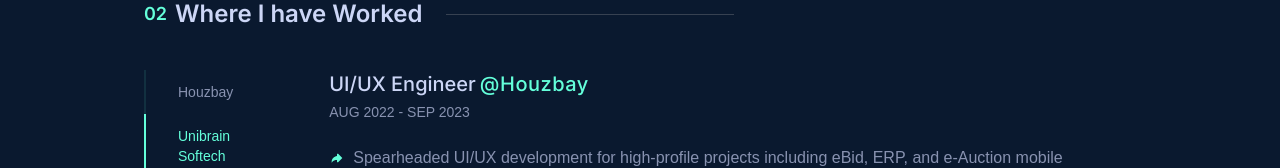
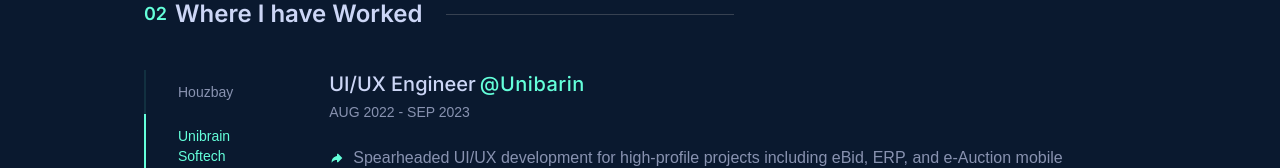
Before and after one commit to lavanyajagannath/portfolio_yt, a Next.js app: page / in a window 1280 px wide. Both pictures are taken after a click on the item "Unibrain Softech". Shown: the part 254-422 px from the top of the page. Built offline with nearby package versions, Linux system fonts and the light colour scheme.

Commit message:
Update Unibrain.tsx

```diff
--- a/components/works/Unibrain.tsx
+++ b/components/works/Unibrain.tsx
@@ -4,7 +4,7 @@
 const Unibrain = () => {
   return (
     <div className='w-full'>
-        <h3 className='flex gap-1 font-medium text-xl font-titleFont'>UI/UX Engineer<span className='text-textGreen tracking-wide'>@Houzbay</span></h3>
+        <h3 className='flex gap-1 font-medium text-xl font-titleFont'>UI/UX Engineer<span className='text-textGreen tracking-wide'>@Unibarin</span></h3>
         <p className='text-sm mt-1 font-medium text-textDark'>AUG 2022 - SEP 2023</p>
         <ul className='mt-6 flex flex-col gap-3'>
             <li className='text-base flex gap-2 text-textDark'>
```
